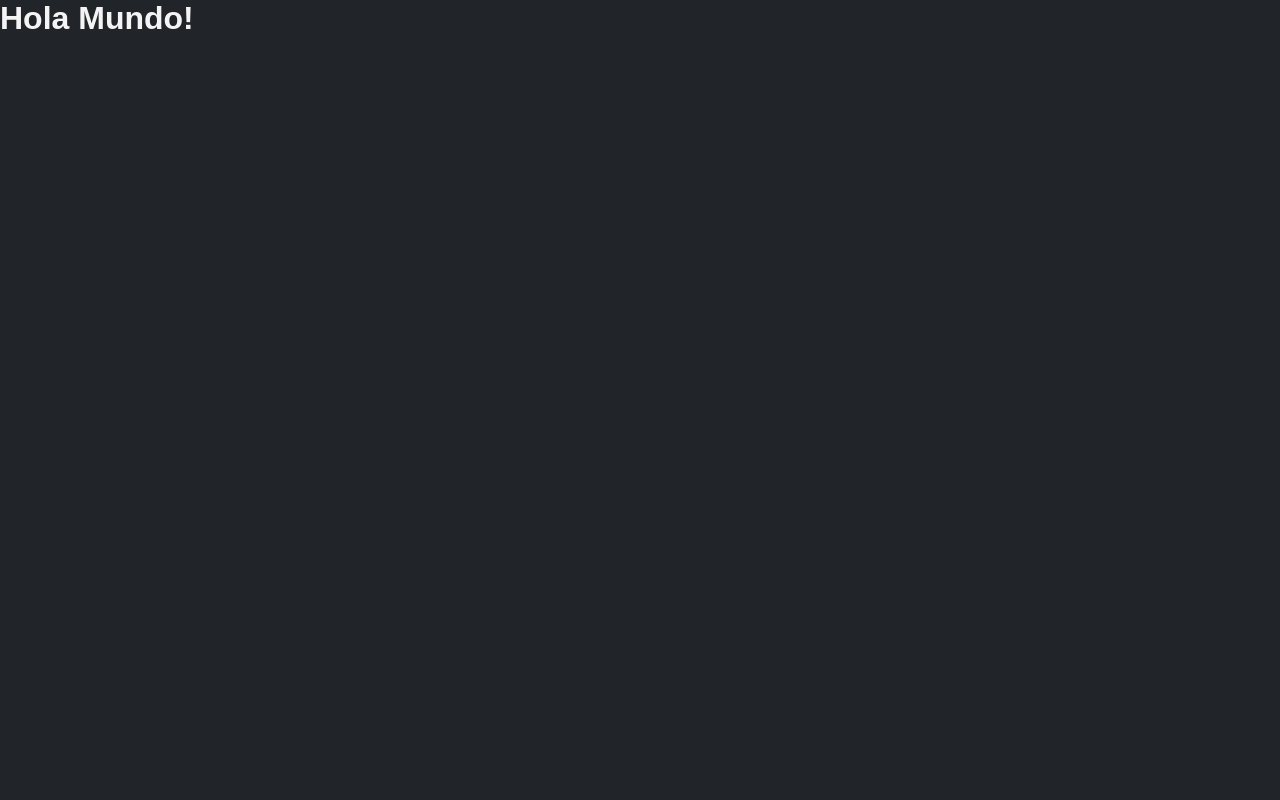
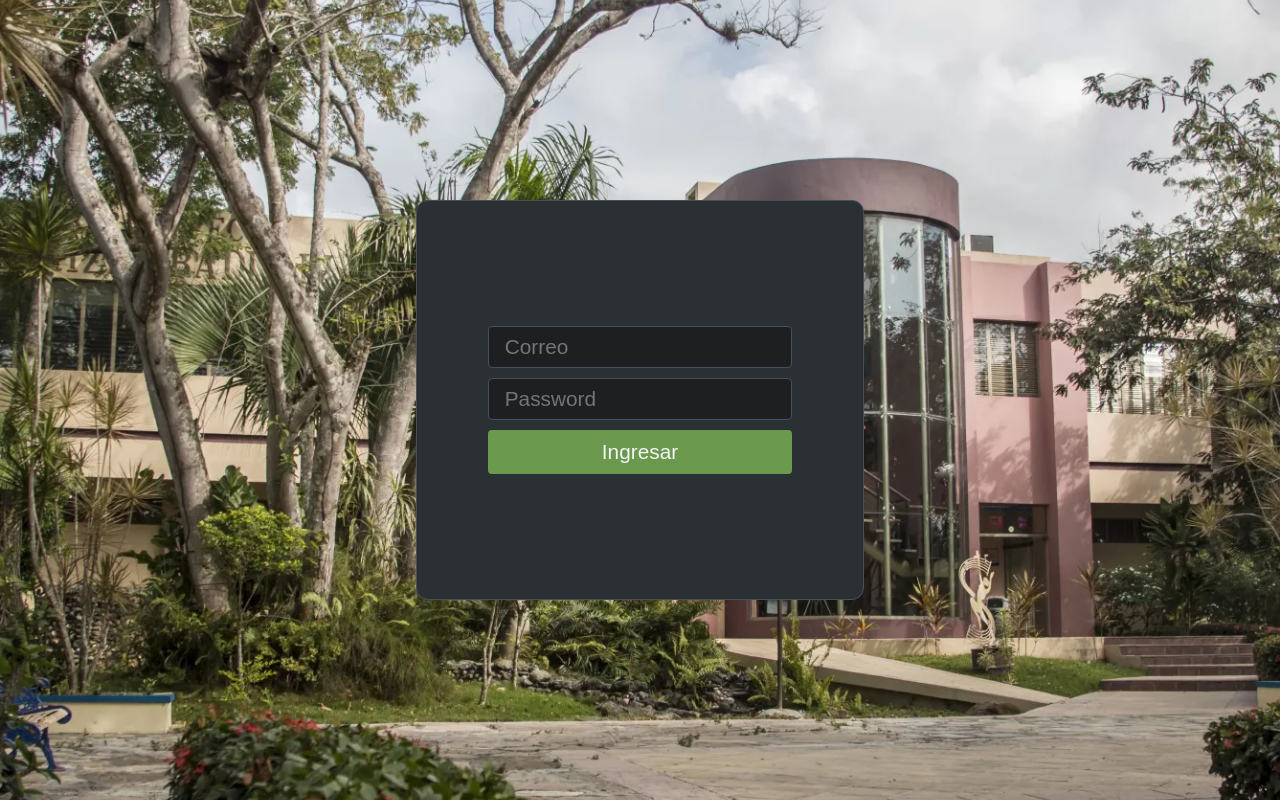
Before and after one commit to AlexisDevice/ucne-web, a React (Vite) app: page / in a window 1280 px wide. Built offline with nearby package versions, Linux system fonts and the light colour scheme.

Commit message:
Implementando la validacion con la api

```diff
--- a/src/App.jsx
+++ b/src/App.jsx
@@ -8,16 +8,17 @@ import Nprofesor from './pages/modulo/Nprofesor.jsx';
 import { Comentario } from './pages/Comentario.jsx';
 import { Perfil } from './pages/Perfil.jsx';
 import Maestros from './pages/Maestro.jsx';
+import Materia from './pages/Materia.jsx';
 
 function App() {
   return (
     <BrowserRouter>
       <Routes>
-        <Route path="/" element={<h1>Hola Mundo!</h1>} />
+        <Route path="/" element={<Login />} />
         <Route path="/login" element={<Login />} />
         <Route path="/home" element={<Home />} />
         <Route path='/comentarios' element={<Comentario />} />
-        <Route path='/asignaturas' element={<h1>Asignaturas</h1>} />
+        <Route path='/asignaturas' element={<Materia />} />
         <Route path='/maestros' element={<Maestros/>} />
         <Route path='/carreras' element={<h1>Carreras</h1>} />
         <Route path='/perfil' element={<Perfil />} />
--- a/src/pages/Login.jsx
+++ b/src/pages/Login.jsx
@@ -6,23 +6,51 @@ function Login() {
     const [username, setUsername] = useState('');
     const [password, setPassword] = useState('');
 
+    async function authUser() {
+        try {
+            const response = await fetch('http://localhost:5062/api/auth/login', {
+                method: 'POST',
+                headers: {
+                    'Content-Type': 'application/json'
+                },
+                body: JSON.stringify({ email: username, password })
+            });
+
+            if (response.ok) {
+                const data = await response.json();
+                window.localStorage.setItem('token', data.token);
+                return true;
+            } else {
+                return false;
+            }
+        } catch (error) {
+            console.error(error);
+        }
+    }
+
     const goto = useNavigate();
 
-    const handleSubmit = (e) => {
+    const handleSubmit = async (e) => {
         e.preventDefault();
-        goto('/home');
-    }
+        const isAuth = await authUser();
+        if (isAuth) {
+            goto('/home');
+        } else {
+            alert('Usuario o contraseña incorrectos');
+        }
+    };
+
     return (
         <div className="login-bg">
             <form onSubmit={handleSubmit} className={'login-box'}>
                 <input type="text" id='username' onChange={ (e) => setUsername(e.target.value) }
-                value={username} placeholder="Nombre de usuario" />
+                value={username} placeholder="Correo" />
                 <input type="password" id='user-password' onChange={ (e) => setPassword(e.target.value) }
                 value={password} placeholder="Password" />
                 <button type='submit'>Ingresar</button>
             </form>
         </div>
-    )
+    );
 }
 
 export { Login };
--- /dev/null
+++ b/src/pages/Materia.jsx
@@ -0,0 +1,7 @@
+function Materia() {
+    return (
+        <h1>Materia</h1>
+    );
+}
+
+export default Materia;
```
